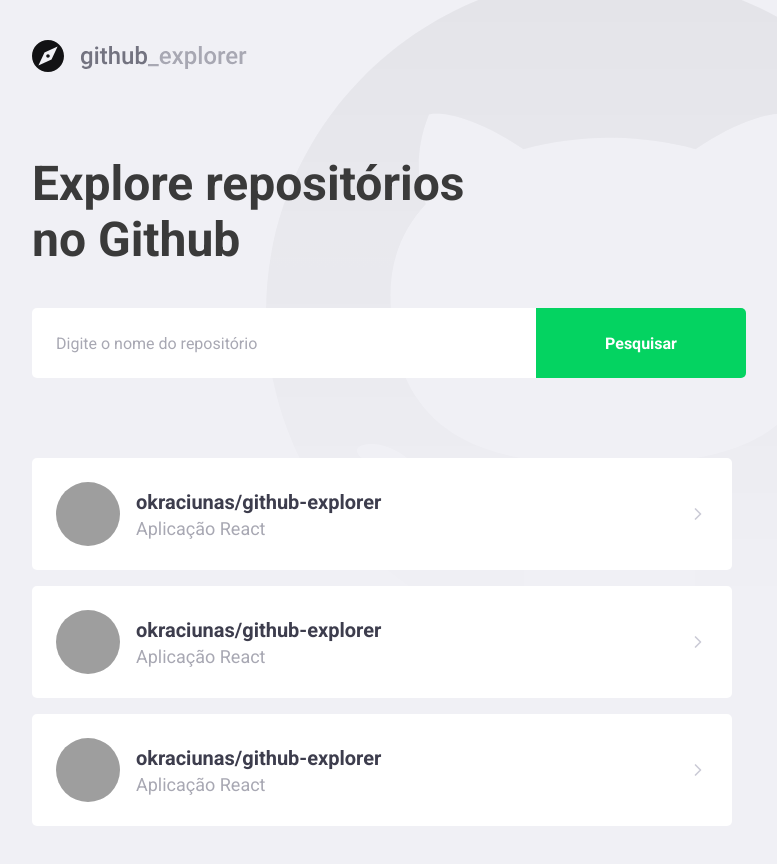
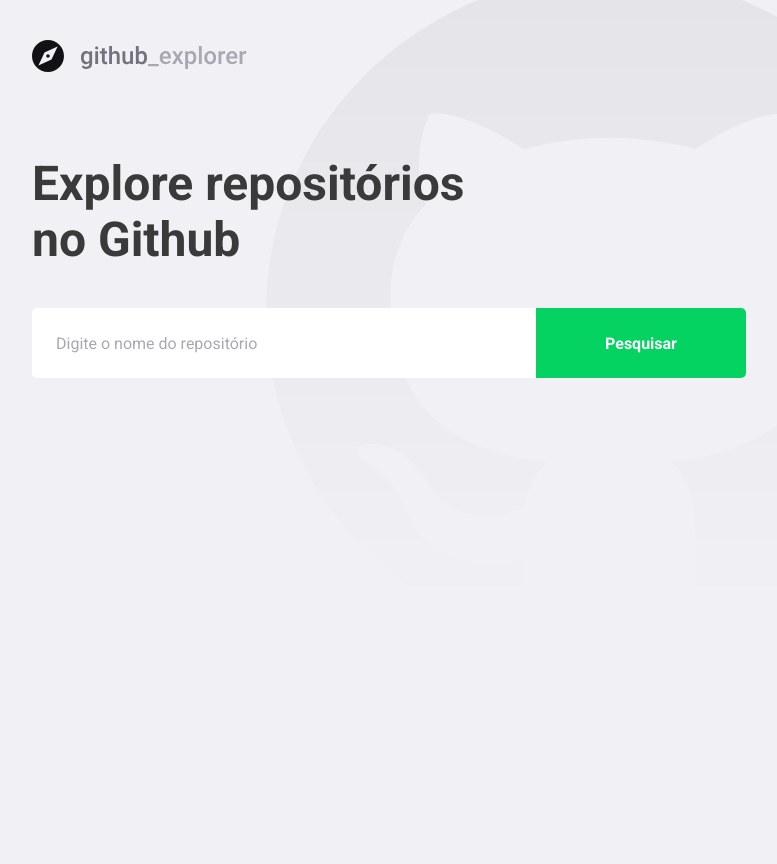
Before and after one commit to okraciunas/github-explorer, a React (Create React App) app: page / in a window 1280 px wide. Shown: the whole page, without its empty margins (148-925 px from the left). After the commit the page ends 800 px from the top, so only its background shows below. Built offline with nearby package versions, Linux system fonts and the light colour scheme; grey boxes are pictures that could not be loaded.

Commit message:
Estilo da página Dashboard com requisição para a API do GitHub.

```diff
--- a/package.json
+++ b/package.json
@@ -10,6 +10,7 @@
     "@types/node": "^12.0.0",
     "@types/react": "^16.9.0",
     "@types/react-dom": "^16.9.0",
+    "axios": "^0.19.2",
     "polished": "^3.6.3",
     "react": "^16.13.1",
     "react-dom": "^16.13.1",
--- a/src/pages/Dashboard/index.tsx
+++ b/src/pages/Dashboard/index.tsx
@@ -1,57 +1,79 @@
-import React, { FunctionComponent } from 'react'
+import React, { FunctionComponent, FormEvent, useState } from 'react'
 import { FiChevronRight } from 'react-icons/fi'
 
 import logo from './../../assets/svg/logo.svg'
-import { Title, Form, Repositories } from './styles'
+import { Title, Form, Repositories, Error } from './styles'
 
-const Dashboard: FunctionComponent = () => (
+import api from './../../services/api'
+
+interface Repository {
+  id: number
+  full_name: string
+  description: string
+  owner: {
+    login: string
+    avatar_url: string
+  }
+}
+
+const Dashboard: FunctionComponent = () => {
+  const [repositories, setRepositories] = useState<Repository[]>([])
+  const [searchRepository, setSearchRepository] = useState('')
+  const [inputError, setInputError] = useState('')
+
+  async function handleSearchRepository(
+    event: FormEvent<HTMLFormElement>,
+  ): Promise<void> {
+    event.preventDefault()
+
+    if (!searchRepository) {
+      setInputError('Digite o autor/nome do repositório.')
+      return
+    }
+
+    try {
+      const { data } = await api.get<Repository>(`repos/${searchRepository}`)
+      setRepositories([...repositories, data])
+      setSearchRepository('')
+      setInputError('')
+    } catch (error) {
+      setInputError('Erro na busca por esse repositório.')
+    }
+  }
+
+  return (
     <>
       <img src={logo} alt="Github Exloprer" />
       <Title>Explore repositórios no Github</Title>
 
-    <Form>
-      <input placeholder="Digite o nome do repositório" />
+      <Form onSubmit={handleSearchRepository}>
+        <input
+          placeholder="Digite o nome do repositório"
+          value={searchRepository}
+          onChange={({ target }) => setSearchRepository(target.value)}
+        />
         <button type="submit">Pesquisar</button>
       </Form>
 
+      {inputError && <Error>{inputError}</Error>}
+
       <Repositories>
-      <a href="teste">
+        {repositories.map(repository => (
+          <a key={repository.id} href="teste">
             <img
-          src="https://avatars1.githubusercontent.com/u/1759484?s=460&u=88225ada1b7c7214270a12002e8e25ae43213e9c&v=4"
-          alt="Leonardo Oliva Kraciunas"
+              src={repository.owner.avatar_url}
+              alt={repository.owner.login}
             />
             <div>
-          <strong>okraciunas/github-explorer</strong>
-          <p>Aplicação React</p>
+              <strong>{repository.full_name}</strong>
+              <p>{repository.description}</p>
             </div>
             <FiChevronRight size={20} />
           </a>
-
-      <a href="teste">
-        <img
-          src="https://avatars1.githubusercontent.com/u/1759484?s=460&u=88225ada1b7c7214270a12002e8e25ae43213e9c&v=4"
-          alt="Leonardo Oliva Kraciunas"
-        />
-        <div>
-          <strong>okraciunas/github-explorer</strong>
-          <p>Aplicação React</p>
-        </div>
-        <FiChevronRight size={20} />
-      </a>
-
-      <a href="teste">
-        <img
-          src="https://avatars1.githubusercontent.com/u/1759484?s=460&u=88225ada1b7c7214270a12002e8e25ae43213e9c&v=4"
-          alt="Leonardo Oliva Kraciunas"
-        />
-        <div>
-          <strong>okraciunas/github-explorer</strong>
-          <p>Aplicação React</p>
-        </div>
-        <FiChevronRight size={20} />
-      </a>
+        ))}
       </Repositories>
     </>
   )
+}
 
 export default Dashboard
--- a/src/pages/Dashboard/styles.ts
+++ b/src/pages/Dashboard/styles.ts
@@ -43,6 +43,12 @@
   }
 `
 
+export const Error = styled.span`
+  display: block;
+  color: #c53030;
+  margin-top: 8px;
+`
+
 export const Repositories = styled.div`
   margin-top: 80px;
   max-width: 700px;
@@ -73,6 +79,7 @@
 
     div {
       margin-left: 16px;
+      flex: 1;
 
       strong {
         font-size: 20px;
--- /dev/null
+++ b/src/services/api.ts
@@ -0,0 +1,7 @@
+import axios from 'axios'
+
+const api = axios.create({
+  baseURL: 'https://api.github.com',
+})
+
+export default api
```
Also changed, not shown: .eslintrc.json, 1 other file (tests, documents, lock files or other folders). Lines whose indentation alone changed are shown as unchanged.
